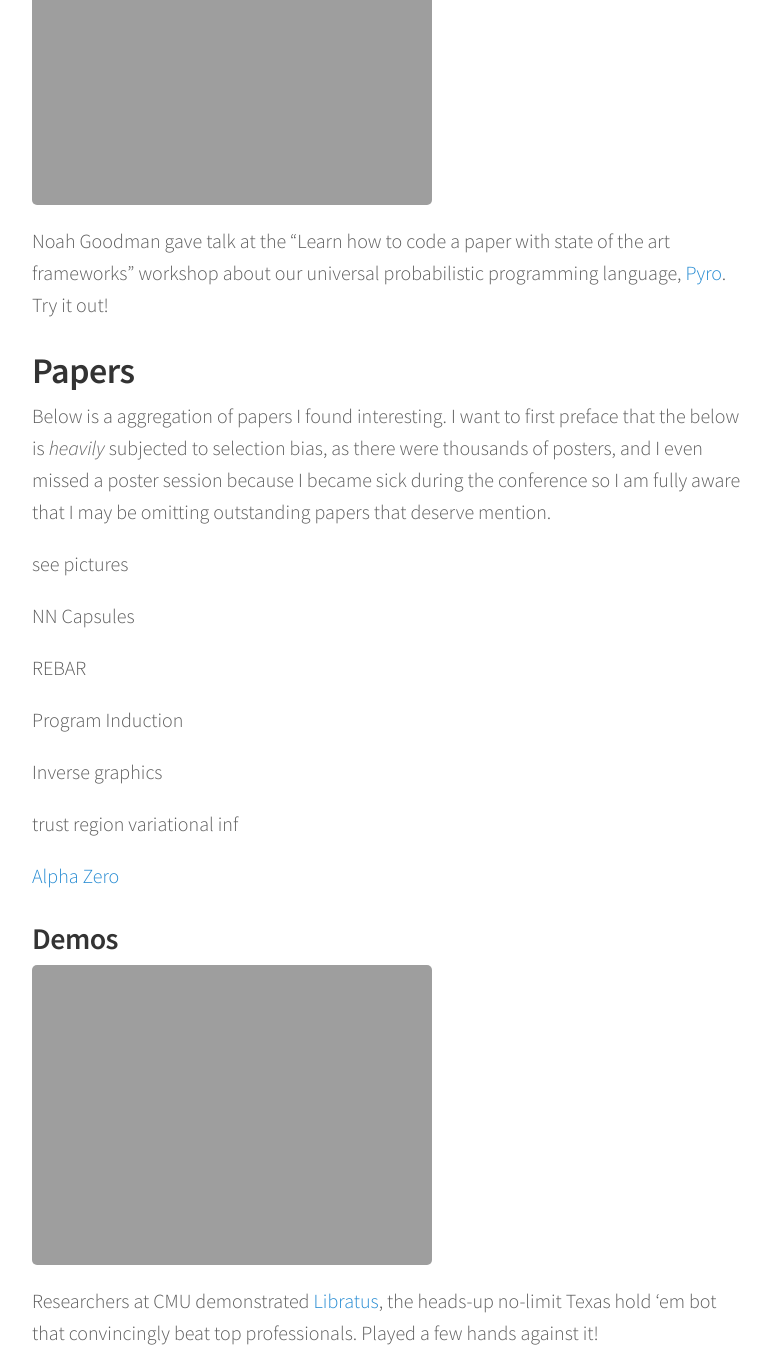
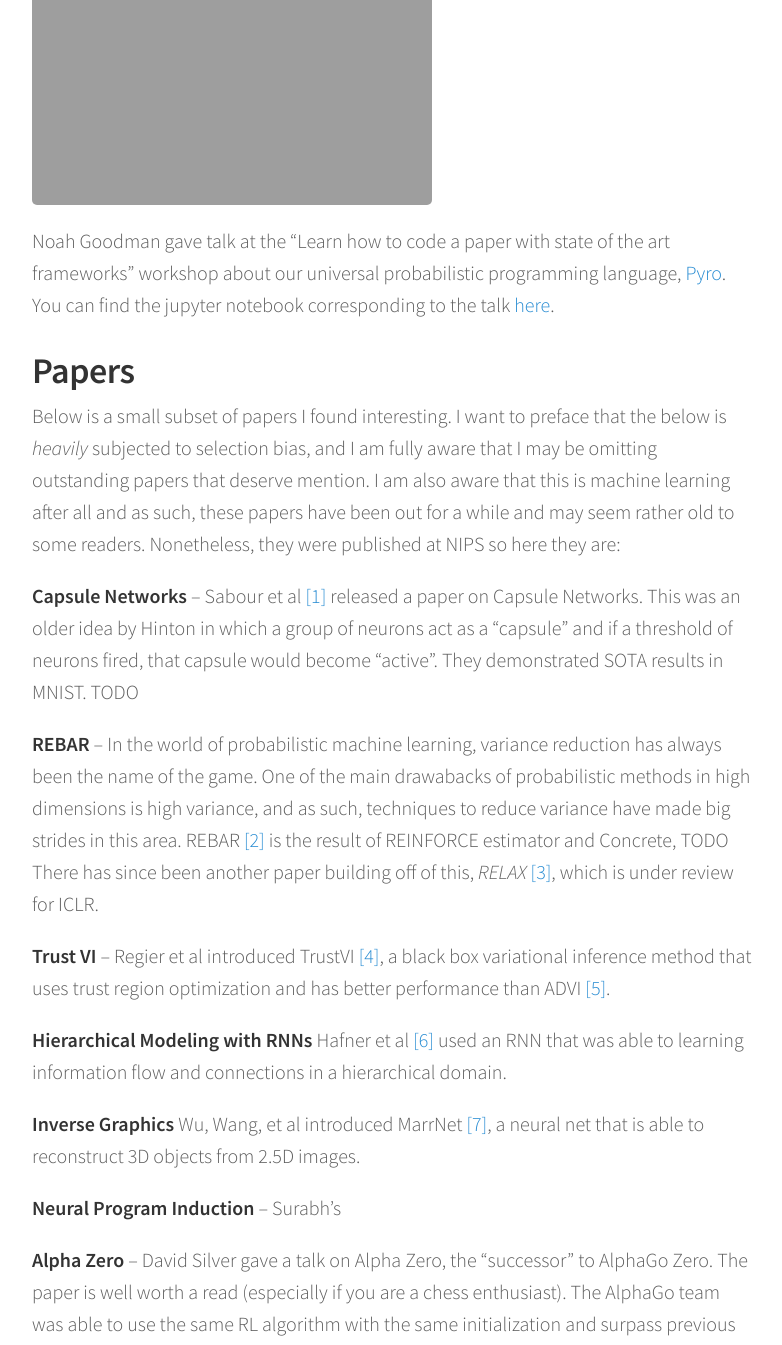
Before and after one commit to jpchen/blog, a Jekyll site: the page built from _posts/2017-12-08-nips-2017.md, in a window 1280 px wide and 1400 px high, scrolled down 5158 px, cut to the strip 0-1345 px from the top of the window. Shown: the whole strip, without its empty margins (248-1030 px from the left). Built offline with Jekyll 4.4.1, drawn with Linux system fonts in a browser that asks for light colours; nearby versions of some CDN libraries; comment, search, counter and statistics services are not loaded; some of the changed text lies outside the part shown.

Commit message:
small edits. add papers, refs

```diff
--- a/_posts/2017-12-08-nips-2017.md
+++ b/_posts/2017-12-08-nips-2017.md
@@ -18,16 +18,16 @@ This year, the [Conference on Neural Information Processing Systems (NIPS)](http
 
 The conference itself could be compared to drinking from a firehose.  In the span of the week, most of the greatest minds in machine learning, cognitive psychology, and neuroscience were all in one place having rich discussions and featuring world class research.  It was incredibly inspiring, yet humbling at the same time.
 
-![convention center]({{ site.url }}/images/attendees.jpg "NIPS had over 8000 attendees this year, most of whom apparently decided not to attend this talk")
+![convention center]({{ site.url }}/images/attendees.jpg "NIPS had over 8000 attendees this year, most of whom apparently decided not to attend this talk...")
 
-Because of the sheer number of submissions and attendees, most of the interesting events were run massively in parallel, which forced prioritizing and compromise for every talk throughout the day.
+Because of the sheer number of submissions and attendees, most of the events and proceedings were run massively in parallel, which forced prioritizing and compromise for every talk throughout the day.  Unfortunate, yet unavoidable.
 
 ![PIcture of uber booth]({{ site.url }}/images/uberbooth.jpg "Uber Booth at NIPS")
 There is an incredible amount of industry interest in machine learning and AI.  Virtually every company threw one or more (lucrative by academic standards) events throughout the week (Intel even brought [Flo Rida to perform](https://twitter.com/hardmaru/status/937223816358412288)!).  Some companies gave interviews and offers on the spot.  Bloomberg [compared the conference to professional sports drafting athletes](https://www.bloomberg.com/news/articles/2017-12-06/demand-for-ai-talent-turns-once-staid-conference-into-draft-day).  I'll leave it to you whether this is a good or bad thing for the field.
 
 ![Pyro Meetup]({{ site.url }}/images/pyromeetup.jpg "Pyro NIPS Meetup")
 
-We hosted a casual meet-up for Pyro contributors and developers.  It was attended by the core Pyro team, Pytorch developers, academic collaborators, and independent researchers. Thanks for coming out!
+We hosted a casual meet-up for [Pyro](http://pyro.ai) contributors and developers.  It was attended by the core Pyro team, Pytorch developers, academic collaborators, and independent researchers. Thanks for coming out!
 
 ## Talks
 
@@ -54,7 +54,7 @@ program-learning programs (see cog sci artcie)
 
 Demis Hassabis gave a talk on [Alpha Zero](https://arxiv.org/abs/1712.01815) and learning from first principles.  He started with his usual talk of general intelligence and the accomplishments of Alpha Go.  He then talked about Alpha Zero, which was able to be SOTA systems in Go, Chess, and Shogi after a day of training.  The program was initialized with the same hyperparameters across all three games and zero knowledge of the game other than the rules.
 
-He did note that these RL systems are very data inefficient (for comparison, Alpha Zero played tens of millions of games compared to the tens of thousands played by a professional in his/her life). He however, noted a key difference that humans learn from other humans and textbooks, which in it of itself, contains thousands of years of human knowledge from playing the game. He joked that a fair comparison could be made by training an agent from scratch and comparing it against an agent encoded with the knowledge in Go textbooks, and evaluate exactly how many games of self-play that book was worth.
+Demis did acknowledge that these RL systems are very data inefficient (for comparison, Alpha Zero played tens of millions of games compared to the tens of thousands played by a professional in his/her life). He however, noted a key difference that humans learn from other humans and textbooks, which in it of itself, contains thousands of years of human knowledge from playing the game. He joked that a fair comparison could be made by training an agent from scratch and comparing it against an agent encoded with the knowledge in Go textbooks, and evaluate exactly how many games of self-play that book was worth.
 
 ### Cogntively Informed AI
 
@@ -68,26 +68,28 @@ Pieter Abbeel gave a talk on hierarchical RL.  He was enthusiastic about a hiera
 ### Pyro
 ![Pyro Workshop]({{ site.url }}/images/pyrotalk.jpg "Pyro Workshop Talk")
 
-Noah Goodman gave talk at the "Learn how to code a paper with state of the art frameworks" workshop about our universal probabilistic programming language, [Pyro](http://pyro.ai).  Try it out!
+Noah Goodman gave talk at the "Learn how to code a paper with state of the art frameworks" workshop about our universal probabilistic programming language, [Pyro](http://pyro.ai).  You can find the jupyter notebook corresponding to the talk [here](https://notebooks.azure.com/mltrain/libraries/MLTrain-NIPS-2017/tree/pyro).
 
 ## Papers
 
-Below is a aggregation of papers I found interesting.  I want to first preface that the below is *heavily* subjected to selection bias, as there were thousands of posters, and I even missed a poster session because I became sick during the conference so I am fully aware that I may be omitting outstanding papers that deserve mention.
+Below is a small subset of papers I found interesting.  I want to preface that the below is *heavily* subjected to selection bias, and I am fully aware that I may be omitting outstanding papers that deserve mention.  I am also aware that this is machine learning after all and as such, these papers have been out for a while and may seem rather old to some readers.  Nonetheless, they were published at NIPS so here they are:
 
-see pictures
+**Capsule Networks** -- Sabour et al [\[1\]](#1) released a paper on Capsule Networks.  This was an older idea by Hinton in which a group of neurons act as a "capsule" and if a threshold of neurons fired, that capsule would become "active". They demonstrated SOTA results in MNIST.
+TODO
 
-NN Capsules
+**REBAR** -- In the world of probabilistic machine learning, variance reduction has always been the name of the game.  One of the main drawabacks of probabilistic methods in high dimensions is high variance, and as such, techniques to reduce variance have made big strides in this area. REBAR [\[2\]](#2) is the result of  REINFORCE estimator and Concrete, TODO
+There has since been another paper building off of this, *RELAX* [\[3\]](3), which is under review for ICLR.
 
-REBAR
+**Trust VI** -- Regier et al introduced TrustVI [\[4\]](4), a black box variational inference method that uses trust region optimization and has better performance than ADVI [\[5\]](5).
 
-Program Induction
+**Hierarchical Modeling with RNNs** Hafner et al [\[6\]](6) used an RNN that was able to learning information flow and connections in a hierarchical domain.
 
-Inverse graphics
+**Inverse Graphics** Wu, Wang, et al introduced MarrNet [\[7\]](7), a neural net that is able to reconstruct 3D objects from 2.5D images.
 
-trust region variational inf
+**Neural Program Induction** --
+Surabh's
 
-[Alpha Zero](https://arxiv.org/abs/1712.01815)
-
+**Alpha Zero** -- David Silver gave a talk on Alpha Zero, the "successor" to AlphaGo Zero.  The paper is well worth a read (especially if you are a chess enthusiast).  The AlphaGo team was able to use the same RL algorithm with the same initialization and surpass previous SOTA in three different games.  There has been some pushback in the community regarding how "general" this algorithm is and the metrics in which it was evaluated, but it is nonetheless a very impressive RL result.
 
 
 ### Demos
@@ -104,10 +106,10 @@ Pieter Abbeel's group demo-ed meta-imitation learning with a robot arm that was
 
 ## Events
 ### Uber @ NIPS
-Uber hosted a party (joint between AI Labs and ATG) on the second night. It was completely full, and I met some really interesting folks!
+Uber hosted a party (joint between AI Labs and ATG) on the second night. It was completely full, and I had great conversations with some really interesting folks!
 
 ![Uber Party]({{ site.url }}/images/uberparty.jpg "Uber Party")
-*Uber Party at a hotel*
+*Uber Party venue*
 
 ![Uber Party]({{ site.url }}/images/partyview.jpg "View from the party")
 *View from the party*
@@ -124,10 +126,16 @@ Tesla held a fireside chat with CEO Elon Musk, Head of AI Andrej Karpathy, and H
 * Elon does not think fusion on earth is needed. The sun provides more than enough energy, and we are currently using "a pitiful amount"
 * Elon thinks AGI will happen in the next 5-7 years and will be a greater threat to loss of jobs than autonomous cars
 * Jim does not believe that we will hit hard limitatinos on hardware. "I've been hearing those claims every 10 years for 30 years. I've decided to stop listening altogether"
-* Andrej thinks progress towards AGI is a step function and will happen suddenly/unexpectedly.  If you look at the progress of AlphaGo Zero, there was a long period of engineering effort and algorithmic advances, then [reached superhuman status in 3 days](https://deepmind.com/blog/alphago-zero-learning-scratch/).
+* Andrej thinks progress towards AGI is a step function and will happen suddenly/unexpectedly.  If you look at the progress of AlphaGo Zero, there was a long period of \(quiet\) engineering effort and algorithmic advances, then [reached superhuman status in 3 days](https://deepmind.com/blog/alphago-zero-learning-scratch/).
 
 ## References
-(see karpathys blog to see how he handled this?)
+<a name="1"></a> [1] Sabour et al. *Dynamic Routing between Capsules.*
 
+<a name="2"></a> [2] Sabour et al. *Dynamic Routing between Capsules.*
 
+<a name="3"></a> [3] Sabour et al. *Dynamic Routing between Capsules.*
+
+[Alpha Zero](https://arxiv.org/abs/1712.01815)
+
+<br>
 Notice anything incorrect? Please [let me know](mailto:me@jonathanpchen.com)!
```
Also changed, not shown: other parts of _posts/2017-12-08-nips-2017.md (+2 -2 lines).
